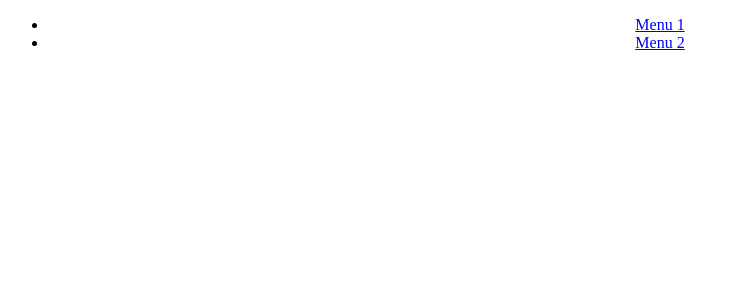
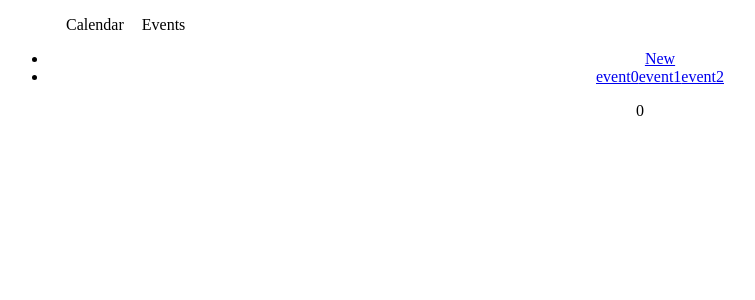
Before and after one commit to Ha-Young/Calendar-FrontEnd, a React (Create React App) app: page /events/0 in a window 1280 px wide. Shown: the top 300 px of the page, without its empty margins (0-755 px from the left). Built offline with nearby package versions, Linux system fonts and the light colour scheme; no server answers.

Commit message:
ADD: React Router in header

```diff
--- a/src/components/App/App.js
+++ b/src/components/App/App.js
@@ -5,21 +5,29 @@ import { Route, Switch } from "react-router-dom";
 // For example, what is it? what are benefits?
 import styles from "./App.module.css";
 import Header from "../Header/Header";
+import Calendar from "../Calendar/Calendar";
+import Events from "../Events/Events";
 
 function App({ onInitialLoad }) {
   useEffect(() => {
     onInitialLoad();
-  }, []);
+  }, [onInitialLoad]);
 
   return (
     <div className={styles.App}>
       <Header />
       <Switch>
-        <Route path="/" exact>
-          <div>Main</div>
+        <Route exact path="/" >
+          <Calendar />
         </Route>
-        <Route path="/event">
-          <div>Event</div>
+        <Route path="/events">
+          <Events />
+        </Route>
+        <Route path="/calendar">
+          <Calendar />
+        </Route>
+        <Route>
+          NOT FOUND
         </Route>
       </Switch>
     </div>
--- /dev/null
+++ b/src/components/Calendar/Calendar.js
@@ -0,0 +1,11 @@
+import React from 'react';
+
+function Calendar() {
+  return (
+    <div>
+      Calendar
+    </div>
+  );
+}
+
+export default Calendar;
--- /dev/null
+++ b/src/components/Event/Event.js
@@ -0,0 +1,15 @@
+import React from "react";
+import { useParams } from "react-router-dom";
+
+function Event() {
+  let { eventId } = useParams();
+
+  console.log(eventId);
+  return (
+    <div>
+      {eventId}
+    </div>
+  );
+}
+
+export default Event;
--- /dev/null
+++ b/src/components/Events/Events.js
@@ -0,0 +1,35 @@
+import React from "react";
+import { NavLink } from 'react-router-dom';
+import { Route, Switch } from "react-router-dom";
+import Event from "../Event/Event";
+
+function Events() {
+  //redux state에 이거 array 같은거 하나 저장시켜줘야할듯?
+  const events = ["a", "b", "c"];
+
+  return (
+    <div>
+      <nav>
+        <ul>
+          <li>
+            <NavLink to="/events/new">New</NavLink>
+          </li>
+          <li>
+            {events.map((event, i) => <NavLink key={event} to={`/events/${i}`}>{`event${i}`}</NavLink>)}
+          </li>
+        </ul>
+      </nav>
+
+      <Switch>
+        <Route path="/events/new" >
+          <div>Redirect to Calendar</div>
+        </Route>
+        <Route path="/events/:eventId">
+          <Event />
+        </Route>
+      </Switch>
+    </div >
+  );
+}
+
+export default Events;
--- a/src/components/Header/Header.js
+++ b/src/components/Header/Header.js
@@ -1,14 +1,18 @@
 import React from 'react';
-import { Link } from 'react-router-dom';
+import { NavLink } from 'react-router-dom';
+import HeaderStyles from "./Header.module.css";
 
-// TODO: Create your own header.
-export default function Header () {
+export default function Header() {
   return (
     <header>
       <nav>
-        <ul>
-          <li><Link to='/'>Menu 1</Link></li>
-          <li><Link to='/event'>Menu 2</Link></li>
+        <ul className={HeaderStyles["navigation"]}>
+          <li className={HeaderStyles["navigation-tab"]}>
+            <NavLink exact to="/calendar">Calendar</NavLink>
+          </li>
+          <li className={HeaderStyles["navigation-tab"]}>
+            <NavLink to="/events">Events</NavLink>
+          </li>
         </ul>
       </nav>
     </header>
--- /dev/null
+++ b/src/components/Header/Header.module.css
@@ -0,0 +1,31 @@
+.navigation {
+  margin: 0;
+  padding: 0;
+  display: flex;
+  align-items: center;
+  list-style-type: none;
+  margin-block-start: 1em;
+  margin-block-end: 1em;
+  margin-inline-start: 0px;
+  margin-inline-end: 0px;
+  padding-inline-start: 40px;
+}
+
+.navigation-tab {
+  margin-left: 18px;
+  transition: opacity 1s linear;
+  cursor: pointer;
+}
+
+.navigation-tab:hover {
+  opacity: 0.5;
+}
+
+.navigation-tab a {
+  text-decoration: none;
+  color: black;
+}
+
+.active {
+  font-weight: bold;
+}
```
